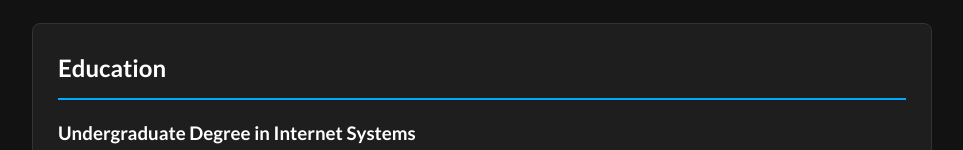
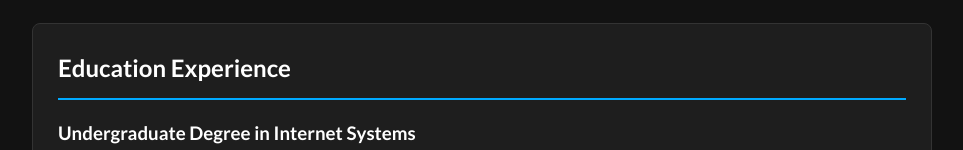
Before and after one commit to flaviorique10/flaviorique10.github.io, a plain HTML site: page index.html in a window 1280 px wide. Shown: the part 2361-2511 px from the top of the page, without its empty margins (158-1121 px from the left). Drawn offline with Linux system fonts and the light colour scheme.

Commit message:
Update index.html

```diff
--- a/index.html
+++ b/index.html
@@ -129,7 +129,7 @@
         </section>
 
         <section id="formacao" class="secao">
-            <h2>Education</h2>
+            <h2>Education Experience</h2>
             <div class="formacao-item">
                 <h3>Undergraduate Degree in Internet Systems</h3>
                 <p class="instituicao">Instituto Federal da Paraíba (IFPB)</p>
```
